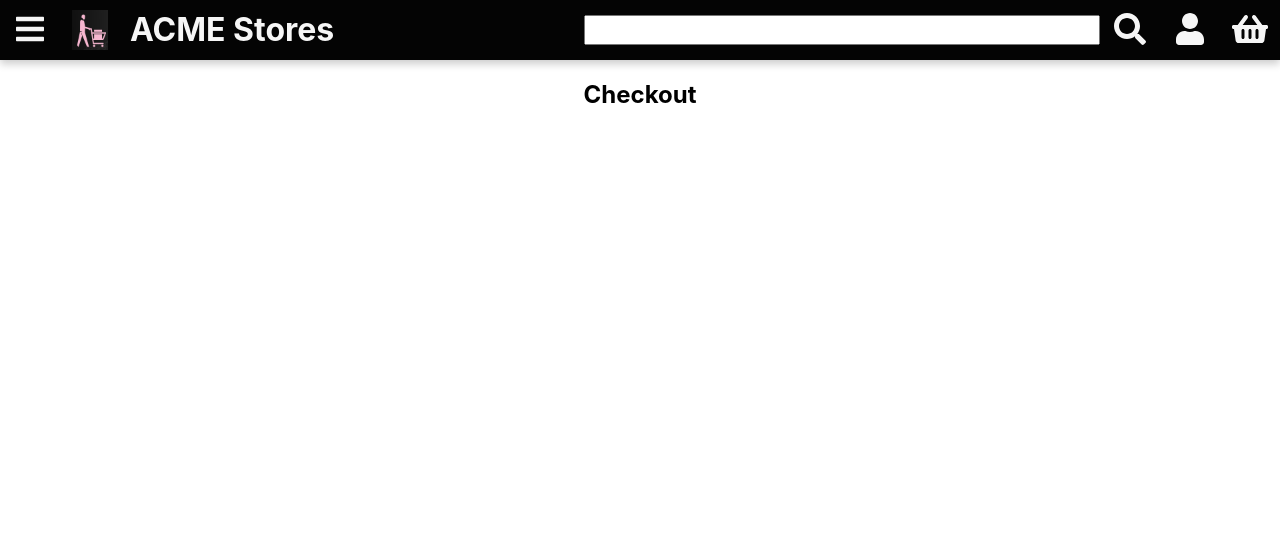
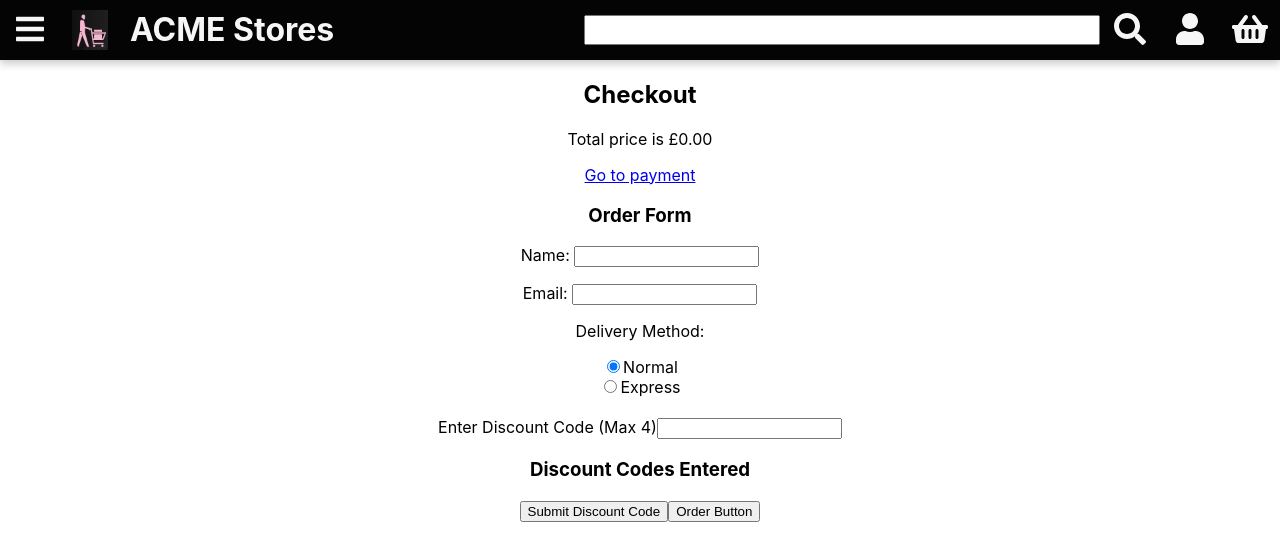
Before and after one commit to Ross-mc/bjss-store, a React (Create React App) app in the folder frontend/: page /checkout in a window 1280 px wide. Shown: the top 560 px of the page. Built offline with nearby package versions, Linux system fonts and the light colour scheme.

Commit message:
checkout page added

```diff
--- a/frontend/src/components/containers/Basket/index.js
+++ b/frontend/src/components/containers/Basket/index.js
@@ -5,7 +5,7 @@ import { connect } from "react-redux";
 const mapStateToProps = (state) => {
 
   const { basket } = state.basket;
-  const totalBasketPrice = parseFloat(getTotalPrice(basket)).toFixed(2);
+  const totalBasketPrice = getTotalPrice(basket);
   return {
     status: "succeeded",
     products: basket,
--- a/frontend/src/components/containers/Checkout/index.js
+++ b/frontend/src/components/containers/Checkout/index.js
@@ -1,36 +1,127 @@
-import ProductList from "../../widgets/ProductList";
+// import ProductList from "../../widgets/ProductList";
 import { removeFromBasket, getTotalPrice } from "../../../state/reducers/basketSlice";
 import { connect } from "react-redux";
+import { Link } from 'react-router-dom';
 
 import React from "react";
 
-// const mapStateToProps = (state) => {
+const mapStateToProps = (state) => {
 
-//   const { basket } = state.basket;
-//   const totalBasketPrice = parseFloat(getTotalPrice(basket)).toFixed(2);
-//   return {
-//     status: "succeeded",
-//     products: basket,
-//     total: `£${totalBasketPrice}`,
-//     tileOrientation: "column"
-//   };
-// };
+  const { basket } = state.basket;
+  const totalBasketPrice = parseFloat(getTotalPrice(basket)).toFixed(2);
+  return {
+    products: basket,
+    total: `£${totalBasketPrice}`,
+  };
+};
 
-// const mapDispatchToProps = (dispatch) => ({
-//   removeFromBasket: (product) => {
-//     dispatch(removeFromBasket(product));
-//   },
-// });
+const mapDispatchToProps = (dispatch) => ({
+  removeFromBasket: (product) => {
+    dispatch(removeFromBasket(product));
+  },
+});
 
-// const Basket = connect(mapStateToProps, mapDispatchToProps)(ProductList);
+// const nameEl = document.querySelector("#name");
+// const emailEl = document.querySelector("#email");
+// const normalDeliveryEl = document.querySelector("#normal");
+// const validation = document.querySelectorAll(".validation");
+// const nameValidation = document.querySelector("#name-validation");
+// const emailValidation = document.querySelector("#email-validation");
+// const regexEmail = /\w+([-+.']\w+)*@\w+([-.]\w+)*\.\w+([-.]\w+)*/;
+// const numbersRegex = /[^a-zA-Z]/g;
+// const discountList = document.querySelector("#discount-list");
+// const discountInput = document.querySelector("#discount");
+// const discountHeader = document.querySelector("#discount-header");
 
-const Checkout = () => {
+// const inputs = [nameEl, emailEl, discountInput]
+
+// const submitOrderHandler = () => {
+//     validation.forEach(elem => {
+//         elem.innerHTML = "";
+//         // elem.style.display = "none";
+//     });
+//     const name = nameEl.value;
+//     const email = emailEl.value;
+//     const isNormalChecked = normalDeliveryEl.checked;
+//     if (name.length < 5 || name.length > 50){
+//         nameValidation.innerHTML = `Name is ${name.length} characters long. It should be between more than 4 and less than 50`;
+//         nameValidation.style.display = "block"
+//     };
+//     if (email.length < 5 || email.length > 30){
+//         emailValidation.innerHTML = `Email is ${email.length} characters long. It should be between more than 4 and less than 30`;
+//         nameValidation.style.display = "block"
+//     };
+//     if (!regexEmail.test(email)){
+//         emailValidation.innerHTML = `Email is invalid. Please enter a valid email`;
+//         nameValidation.style.display = "block"
+//     };
+
+//     if (emailValidation.innerHTML != "" || nameValidation.innerHTML != ""){
+//         alert('Your submission details were not correct');
+//         return;
+//     } else {
+//         alert(`Order Successfuly Submitted with ${discountList.children.length} discount codes applied`);
+//         discountList.innerHTML = "";
+//         inputs.forEach(elem => elem.value = "");
+//         discountHeader.style.display = "block"
+//         return;
+//     }
+// }
+
+// const submitDiscountHandler = () => {
+//     const listItems = discountList.children;
+//     discountHeader.style.display = "block";
+//     if (listItems.length > 3){
+//         alert("You can only have 4 discount codes");
+//         return;
+//     }
+//     const discountCode = discountInput.value;
+//     if (discountCode.length !== 10){
+//         alert(`Your discount code is ${discountCode.length} characters. It should be 10 characters long`);
+//         return
+//     } else if (numbersRegex.test(discountCode)){
+//         alert("Your discount code can only contain letters")
+//     } else {
+//         const newLi = document.createElement("li");
+//         newLi.innerHTML = discountCode;
+//         discountList.appendChild(newLi);
+//         discountInput.value = ""
+//     }
+// }
+
+
+const Checkout = ({products, total}) => {
     return (
         <div>
             <h2>Checkout</h2>
-
+            <p>Total price is {total}</p>
+            <Link to="/payment">Go to payment</Link>
+            <form>
+                <h3>Order Form</h3>
+                <label for="name">Name: </label>
+                <input type="text" name="name" id="name" />
+                <p class="validation" id="name-validation"></p>
+                <label for="email">Email: </label>
+                <input type="email" name="email" id="email" />
+                <p class="validation" id="email-validation"></p>
+                <p>Delivery Method: </p>
+                <input type="radio" id="normal" name="delivery" value="normal" checked />
+                <label for="normal">Normal</label><br />
+                <input type="radio" id="express" name="delivery" value="express" />
+                <label for="express">Express</label><br />
+                <br />
+                <label for="discount-code">Enter Discount Code (Max 4)</label>
+                <input type="text" name="discount-code" id="discount" />
+                <div class="discount-container">
+                    <h3 id="discount-header">Discount Codes Entered</h3>
+                    <ol id="discount-list"></ol>
+                </div>
+                <button type="button" id="discount-btn" /*onclick={submitDiscountHandler}*/>Submit Discount Code</button>
+                <button type="button" id="order-btn" /*onclick={submitOrderHandler}*/>Order Button</button>
+            </form>
         </div>
     )
 }
 
-export default Checkout;
+
+export default connect(mapStateToProps)(Checkout);
--- a/frontend/src/components/widgets/ProductList/index.js
+++ b/frontend/src/components/widgets/ProductList/index.js
@@ -42,7 +42,7 @@ export default ({
             <br/>
             <hr />
             <div>Total: {total} </div>
-            <Link to="/payment">Go to payment</Link>
+            {/* <Link to="/payment">Go to payment</Link>  */}
             <Link to="/checkout">Go to checkout</Link>
           </React.Fragment>
         )}
--- a/frontend/src/state/reducers/basketSlice.js
+++ b/frontend/src/state/reducers/basketSlice.js
@@ -35,6 +35,6 @@ export const { addToBasket, removeFromBasket, clearBasket } = basketSlice.action
 
 export const getBasketSize = basket => basket.reduce((acc, product) => acc += product.quantity, 0);
 
-export const getTotalPrice = basket => basket.reduce((acc, product) => acc += product.price * product.quantity, 0);
+export const getTotalPrice = basket => parseFloat(basket.reduce((acc, product) => acc += product.price * product.quantity, 0)).toFixed(2);
 
 export default basketSlice.reducer;
```
